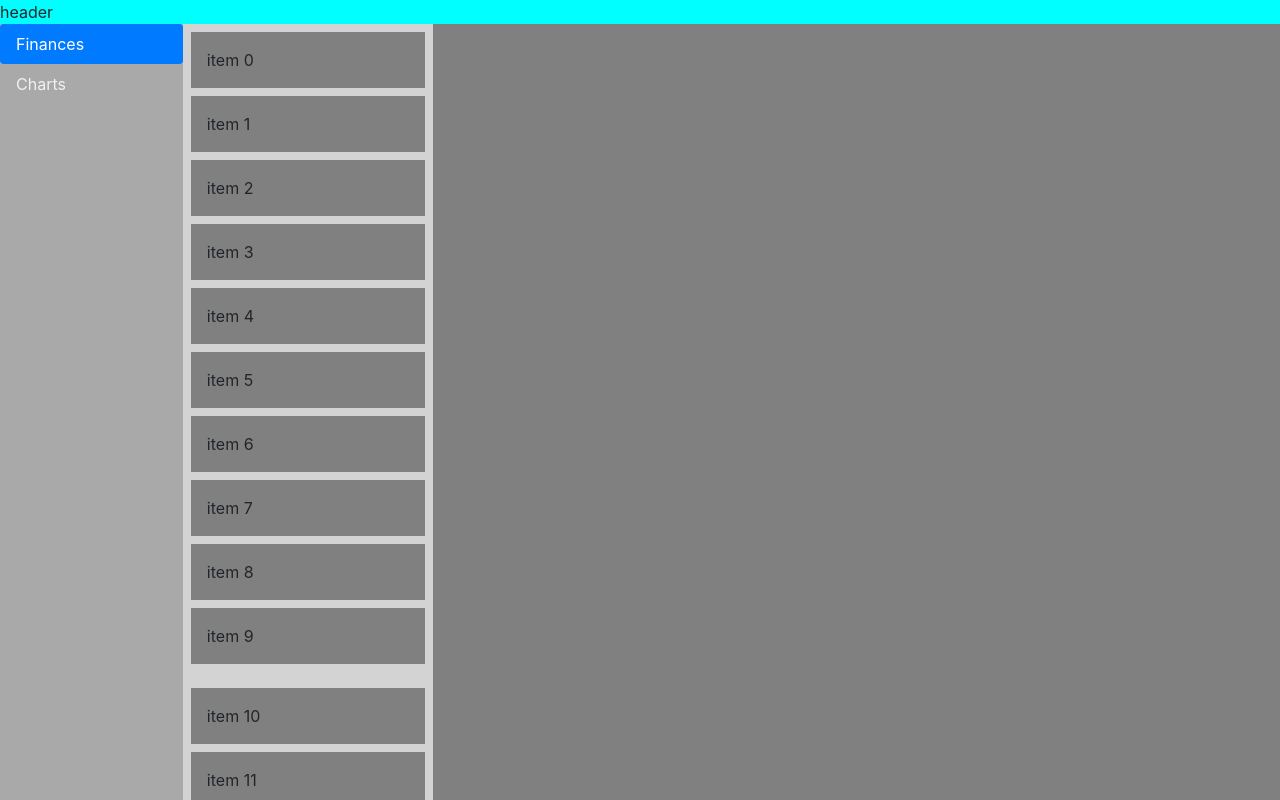
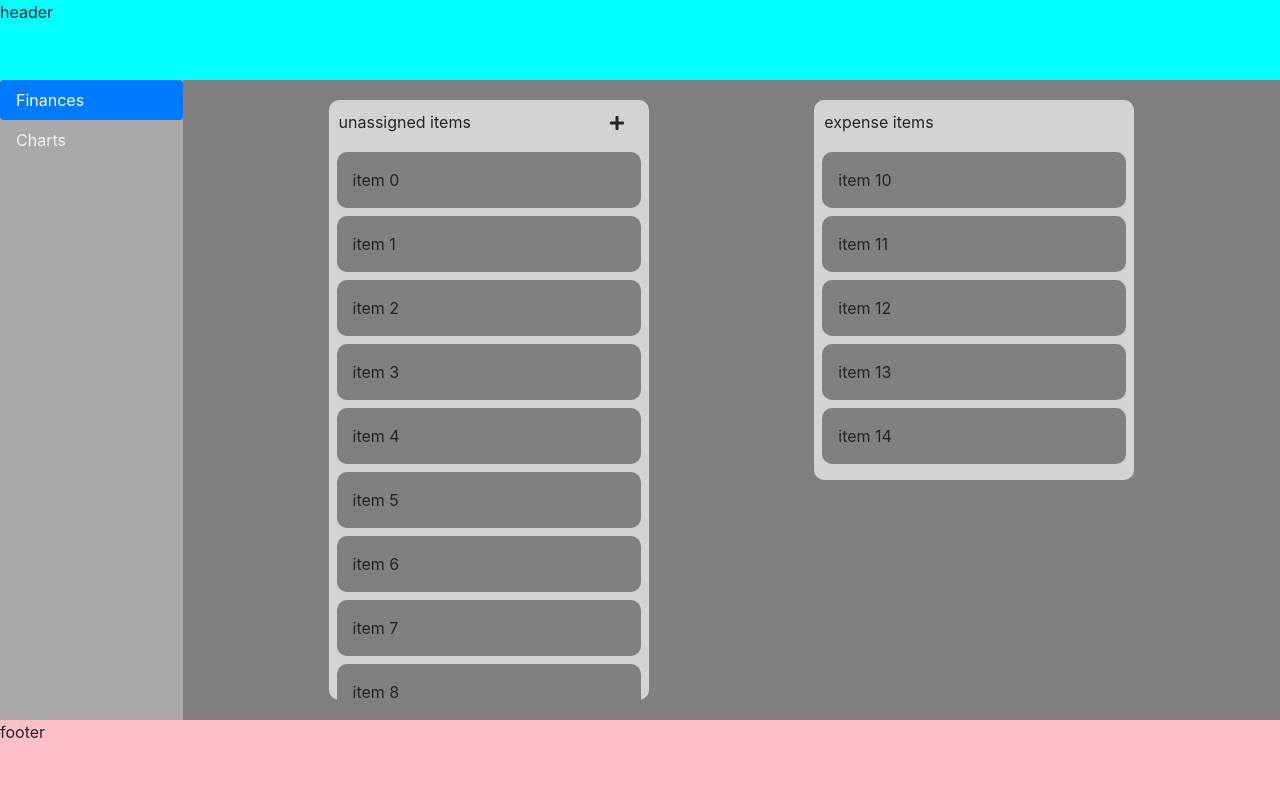
Before and after one commit to ktrom/FinancialManager, a React (Create React App) app in the folder finance_tracker_frontend/: page /1/home in a window 1280 px wide. Shown: the top 800 px of the page. Built offline with nearby package versions, Linux system fonts and the light colour scheme.

Commit message:
got basic layout for main page completed!

```diff
--- a/finance_tracker_frontend/package.json
+++ b/finance_tracker_frontend/package.json
@@ -5,6 +5,9 @@
   "dependencies": {
     "@emotion/core": "^10.0.35",
     "@emotion/styled": "^10.0.27",
+    "@fortawesome/fontawesome-svg-core": "^1.2.30",
+    "@fortawesome/free-solid-svg-icons": "^5.14.0",
+    "@fortawesome/react-fontawesome": "^0.1.11",
     "@testing-library/jest-dom": "^4.2.4",
     "@testing-library/react": "^9.5.0",
     "@testing-library/user-event": "^7.2.1",
--- a/finance_tracker_frontend/src/App.css
+++ b/finance_tracker_frontend/src/App.css
@@ -1,3 +1,38 @@
 .App {
   text-align: center;
 }
+
+.App-logo {
+  height: 40vmin;
+  pointer-events: none;
+}
+
+@media (prefers-reduced-motion: no-preference) {
+  .App-logo {
+    animation: App-logo-spin infinite 20s linear;
+  }
+}
+
+.App-header {
+  background-color: #282c34;
+  min-height: 100vh;
+  display: flex;
+  flex-direction: column;
+  align-items: center;
+  justify-content: center;
+  font-size: calc(10px + 2vmin);
+  color: white;
+}
+
+.App-link {
+  color: #61dafb;
+}
+
+@keyframes App-logo-spin {
+  from {
+    transform: rotate(0deg);
+  }
+  to {
+    transform: rotate(360deg);
+  }
+}
--- a/finance_tracker_frontend/src/Home.tsx
+++ b/finance_tracker_frontend/src/Home.tsx
@@ -1,3 +1,5 @@
+/** @jsx jsx */
+import { jsx, css } from '@emotion/core'
 import React from 'react';
 import {useParams} from "react-router";
 import styled from "@emotion/styled";
@@ -32,15 +34,15 @@ const Footer = styled.div({
 })
 
 function Home(){
-    // @ts-ignore
-    const { username } = useParams();
+
+    // const { username } = useParams();
     const [content, setContent] = React.useState<MainContent>(MainContent.Main);
 return (
     <Wrapper className="wrapper">
-        <Header className="header">header</Header>
-        <Main className="main"><FinancesMainPage content={content}/></Main>
+        <Header className="header" css={{ height: "10vh"}}>header</Header>
+        <Main className="main" css={{height: "80vh"}}><FinancesMainPage content={content}/></Main>
         <Aside className="aside"><SidebarContent setContent={setContent}/></Aside>
-        <Footer className="footer">footer</Footer>
+        <Footer className="footer" css={{height: "10vh"}}>footer</Footer>
     </Wrapper>
 );
 
--- a/finance_tracker_frontend/src/MonthlyFinanceAssigner.tsx
+++ b/finance_tracker_frontend/src/MonthlyFinanceAssigner.tsx
@@ -1,13 +1,36 @@
+/** @jsx jsx */
+import { jsx, css } from '@emotion/core'
 import {MainContent} from "./Enums/MainContent";
 import React from "react";
 import { DraggableLocation, DropResult} from "react-beautiful-dnd";
 import ReactDOM from 'react-dom';
 import { DragDropContext, Droppable, Draggable } from 'react-beautiful-dnd';
-
+import styled from "@emotion/styled";
+import { FontAwesomeIcon } from "@fortawesome/react-fontawesome";
+import { faPlus } from '@fortawesome/free-solid-svg-icons';
 interface Item{
         id: string,
         content: string,
 }
+
+const Header = styled.div({
+    backgroundColor: 'lightgrey',
+    padding: 10,
+    borderTopLeftRadius: 10,
+    borderTopRightRadius: 10,
+});
+
+const DroppableContainer = styled.div({
+    height: "75vh",
+    display: "flex",
+    flexDirection:"column",
+    margin: 20,
+});
+
+const DroppableZone = styled.div({
+    borderBottomLeftRadius: 10,
+    borderBottomRightRadius: 10,
+});
 
 function getItems(count: number, offset = 0) : Item[] {
         const items : Item[] = Array.from({ length: count }, (v, k) => k).map(k => ({
@@ -52,8 +75,9 @@ const getItemStyle = ( isDragging : boolean, draggableStyle : any) => ({
     padding: grid * 2,
     margin: `0 0 ${grid}px 0`,
 
+    borderRadius: 10,
     // change background colour if dragging
-    background: isDragging ? 'lightgreen' : 'grey',
+    background: isDragging ? 'darkgrey' : 'grey',
 
     // styles we need to apply on draggables
     ...draggableStyle
@@ -62,7 +86,8 @@ const getItemStyle = ( isDragging : boolean, draggableStyle : any) => ({
 const getListStyle = (isDraggingOver : boolean) => ({
     background: isDraggingOver ? 'lightblue' : 'lightgrey',
     padding: grid,
-    width: 250
+    width: "25vw",
+    overflow: "auto",
 });
 
 function MonthlyFinanceAssigner () {
@@ -121,9 +146,13 @@ function MonthlyFinanceAssigner () {
     // But in this example everything is just done in one place for simplicity
         return (
             <DragDropContext onDragEnd={onDragEnd}>
+                <div css={{display: "flex", placeContent: "space-evenly"}}>
+
                 <Droppable droppableId="droppable">
                     {(provided, snapshot) => (
-                        <div
+                        <DroppableContainer>
+                            <Header css={{display:"flex", placeContent:"space-between"}}><div>unassigned items</div> <FontAwesomeIcon icon={faPlus} css={{marginTop: 5, marginRight: 15}}/></Header>
+                        <DroppableZone
                             ref={provided.innerRef}
                             style={getListStyle(snapshot.isDraggingOver)}>
                             {state.items.map((item : Item, index : number) => (
@@ -146,12 +175,15 @@ function MonthlyFinanceAssigner () {
                                 </Draggable>
                             ))}
                             {provided.placeholder}
-                        </div>
+                        </DroppableZone>
+                        </DroppableContainer>
                     )}
                 </Droppable>
                 <Droppable droppableId="droppable2">
                     {(provided, snapshot) => (
-                        <div
+                        <DroppableContainer>
+                            <Header>expense items</Header>
+                            <DroppableZone
                             ref={provided.innerRef}
                             style={getListStyle(snapshot.isDraggingOver)}>
                             {state.selected.map((item : Item, index : number) => (
@@ -174,9 +206,11 @@ function MonthlyFinanceAssigner () {
                                 </Draggable>
                             ))}
                             {provided.placeholder}
-                        </div>
+                        </DroppableZone>
+                        </DroppableContainer>
                     )}
                 </Droppable>
+                    </div>
             </DragDropContext>
         );
 }
```
Also changed, not shown: 1 other file (tests, documents, lock files or other folders).
